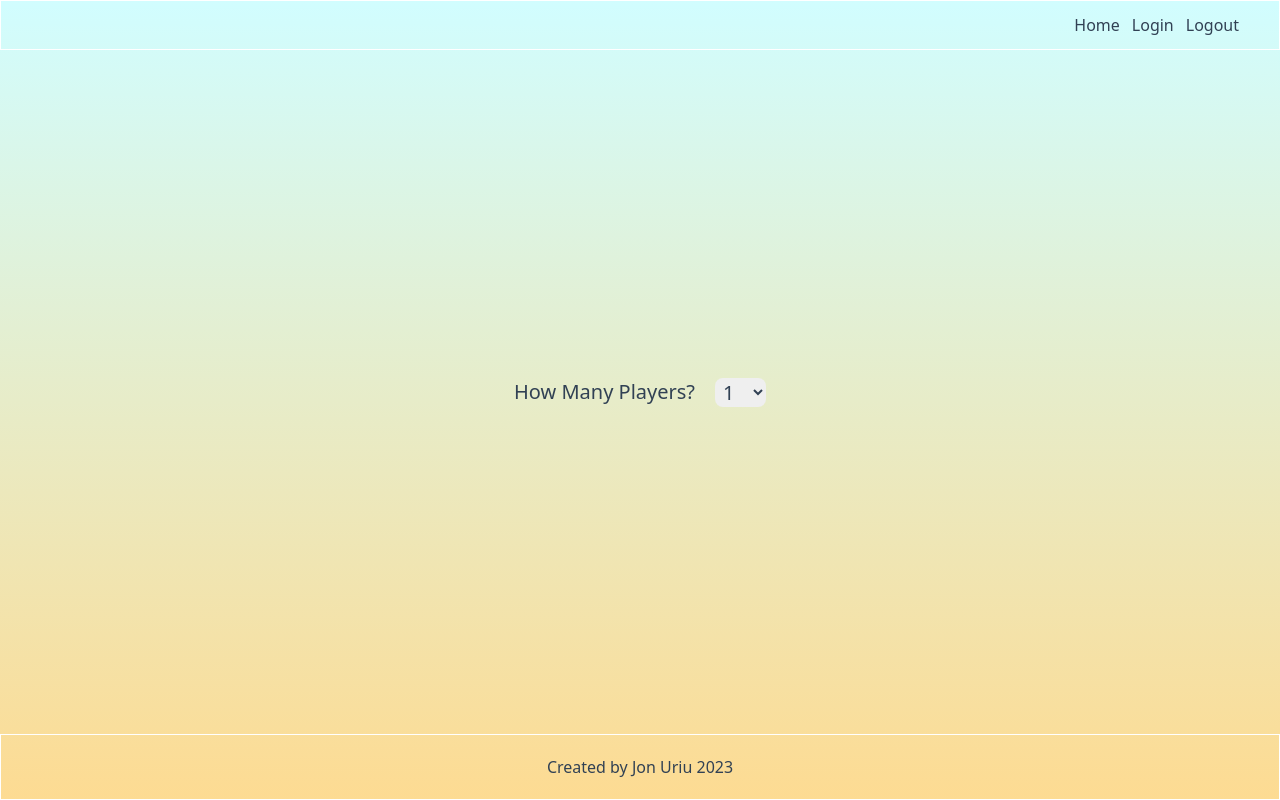
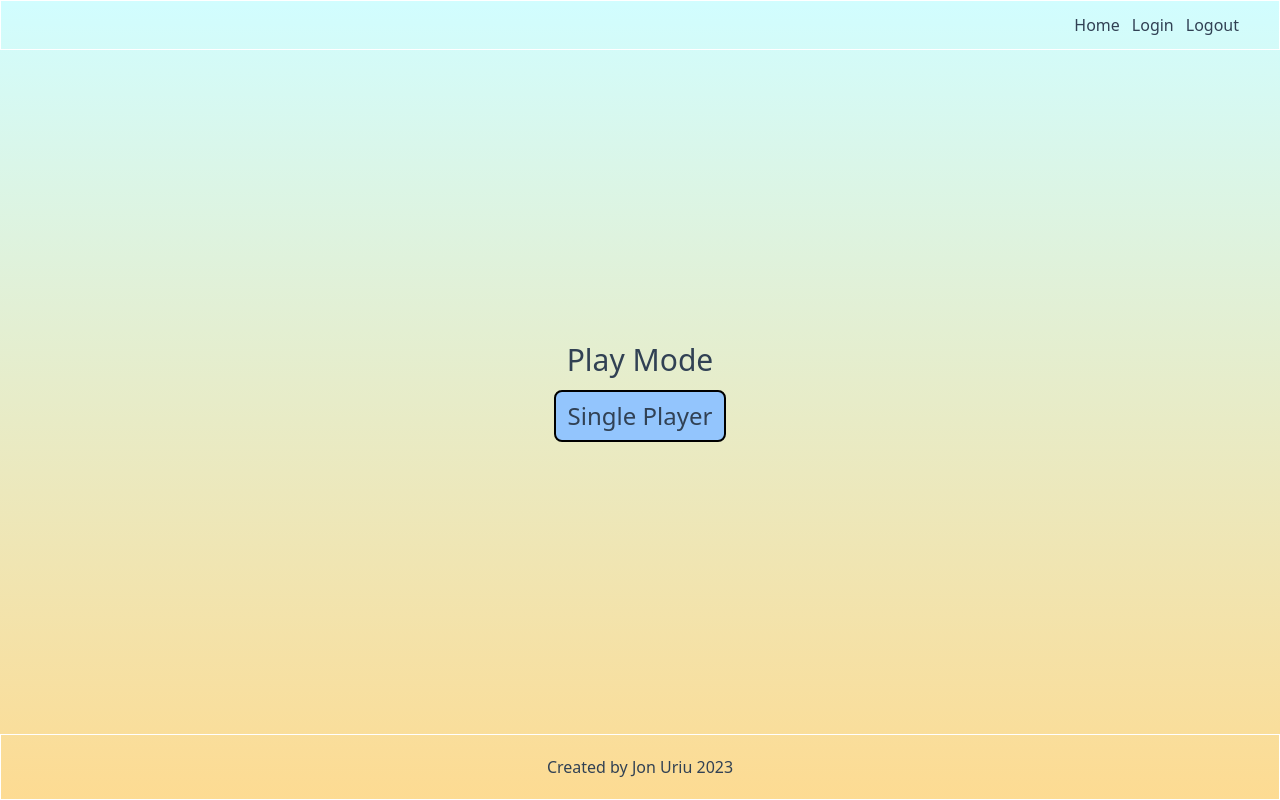
Before and after one commit to jduriu/yahtzee, a Next.js app in the folder yahtzee-front/: page /start in a window 1280 px wide. Built offline with nearby package versions, Linux system fonts and the light colour scheme.

Commit message:
revise start form to be for single player only for mvp

```diff
--- a/yahtzee-front/app/(game)/start/_components/StartForm.tsx
+++ b/yahtzee-front/app/(game)/start/_components/StartForm.tsx
@@ -1,27 +1,24 @@
 'use client'
-
-import { useState } from 'react'
-
 
 export default function StartForm() {
 
-  const [numPlayers, setNumPlayers] = useState(0)
-
-  const number_of_players = [1, 2, 3, 4, 5, 6, 7 ,8, 9, 19]
+  const createNewGame = () => {
+    // Create Game Logic Here
+    // Use Auth info for player information
+    // Send POST request to create game
+    // Redirect to Play page
+    return
+  }
 
   return (
-    <form className="flex flex-col gap-3">
-      <div className="flex gap-5 text-xl">
-        <label>How Many Players?</label>
-        <select
-        className="rounded-lg px-1"
-        onChange={(e) => setNumPlayers(e.target.value)}
-        >
-          {number_of_players.map(number => (
-            <option key={number} value={number}>{number}</option>
-          ))}
-        </select>
-      </div>
-    </form>
+    <div className="flex flex-col gap-3 items-center">
+      <div className="text-3xl">Play Mode</div>
+      <button
+        className="text-2xl border-2 border-black rounded-lg bg-blue-300 py-2 px-3"
+        onClick={createNewGame}
+      >
+        Single Player
+      </button>
+    </div>
   )
 }
```
